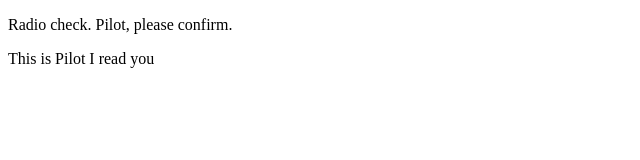
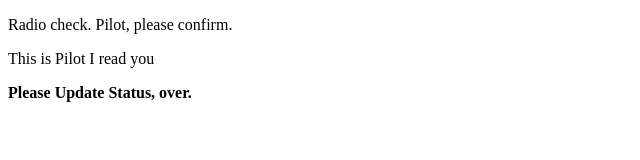
Before and after one commit to EEmeri000/communication-log, a plain HTML site: page index.html in a window 1280 px wide. Shown: the whole page, without its empty margins (0-640 px from the left). Drawn offline with Linux system fonts and the light colour scheme.

Commit message:
control response 1

```diff
--- a/index.html
+++ b/index.html
@@ -3,5 +3,6 @@
    <body>
       <p>Radio check. Pilot, please confirm.</p>
       <p>This is Pilot I read you</p>
+      <p><b>Please Update Status, over.</b></p>
    </body>
 </html>
```
